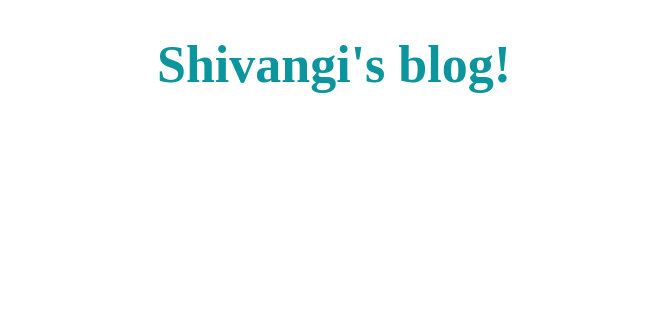
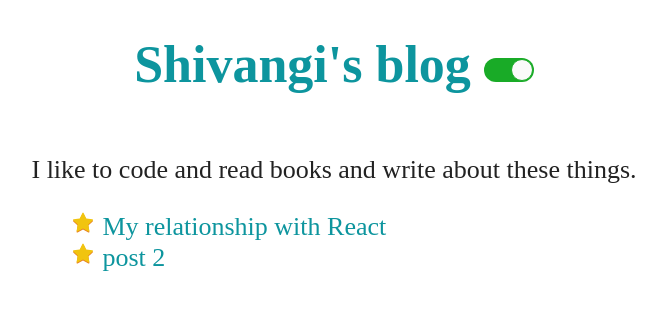
Before and after one commit to shivangidas/blog, a React (Create React App) app: page / in a window 1280 px wide. Shown: the top 310 px of the page, without its empty margins (306-972 px from the left). Built offline with nearby package versions, Linux system fonts and the light colour scheme.

Commit message:
added theme and new deployment

```diff
--- a/src/Links.js
+++ b/src/Links.js
@@ -8,7 +8,7 @@ export default class Links extends Component {
         <Bio />
         <ul>
           <li key="1">
-            <Link to="/post1">post 1</Link>
+            <Link to="/post1">My relationship with React</Link>
           </li>
           <li key="2">
             <Link to="/post2">post 2</Link>
--- a/src/components/App.js
+++ b/src/components/App.js
@@ -11,7 +11,7 @@ class App extends Component {
       <BrowserRouter>
         <main>
           <Header />
-          <Route exact path="/blog" component={Links} />
+          <Route exact path="/" component={Links} />
           <Route path="/post1" component={Post1} />
           <Route path="/post2" component={Post2} />
         </main>
--- a/src/components/Header.js
+++ b/src/components/Header.js
@@ -1,11 +1,44 @@
 import React, { Component } from "react";
 import { Link } from "react-router-dom";
+
+import Toggle from "react-toggle";
+import "react-toggle/style.css";
 class Layout extends Component {
+  constructor() {
+    super();
+    this.state = {
+      loading: true,
+      list: [],
+      lightTheme: true
+    };
+    this.handleThemeChange = this.handleThemeChange.bind(this);
+  }
+  handleThemeChange() {
+    if (this.state.lightTheme) {
+      document.body.classList.remove("light");
+      document.body.classList.add("dark");
+      this.setState({
+        lightTheme: false
+      });
+    } else {
+      document.body.classList.remove("dark");
+      document.body.classList.add("light");
+      this.setState({
+        lightTheme: true
+      });
+    }
+  }
   render() {
     return (
       <header className="App-header">
         <h1>
-          <Link to="/blog">Shivangi's blog!</Link>
+          <Link to="/">Shivangi's blog </Link>
+          <Toggle
+            defaultChecked={this.state.lightTheme}
+            icons={false}
+            className="toggleButton"
+            onChange={this.handleThemeChange}
+          />
         </h1>
       </header>
     );
```
Also changed, not shown: package.json (+4 -3 lines), 1 other file (tests, documents, lock files or other folders).
